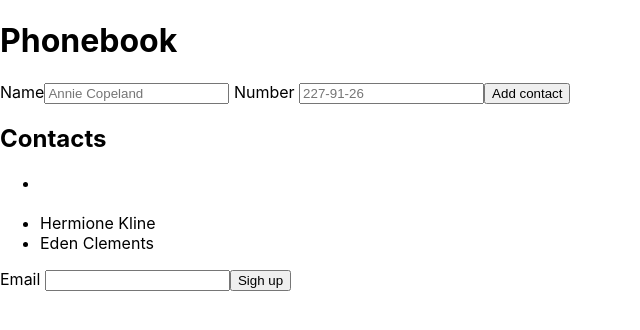
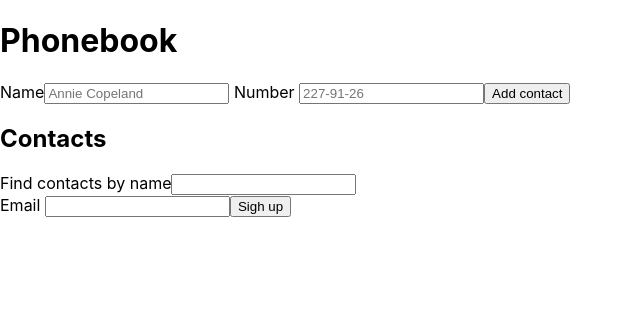
Before and after one commit to gprokopiv/react-hw-02-phonebook, a React (Create React App) app: page / in a window 1280 px wide. Shown: the top 330 px of the page, without its empty margins (0-640 px from the left). Built offline with nearby package versions, Linux system fonts and the light colour scheme.

Commit message:
addContact

```diff
--- a/src/App.js
+++ b/src/App.js
@@ -18,6 +18,14 @@ class App extends Component {
     name: '',
     number: '',
   };
+  addContact = ({ name, number }) => {
+    const contact = {
+      id: uuidv4(),
+      name,
+      number,
+    };
+    const { contacts } = this.state;
+  };
 
   handleChange = event => {
     const { name, value } = event.currentTarget;
@@ -28,6 +36,10 @@ class App extends Component {
 
     this.props.onSubmit(this.state);
     this.setState({ name: '', number: '' });
+  };
+
+  changeFilter = event => {
+    this.setState({ filter: event.currentTarget.value });
   };
 
   render() {
@@ -64,16 +76,27 @@ class App extends Component {
             ></input>
           </label>
 
-          <button type="submit">Add contact</button>
+          <button type="submit" onSubmit={this.addContact}>
+            Add contact
+          </button>
         </form>
         <h2> Contacts</h2>
-        <ul>
+        <label>
+          Find contacts by name
+          <input
+            type="text"
+            value={filter}
+            onChange={this.changeFilter}
+          ></input>
+        </label>
+
+        {/* <ul>
           <li key={this.nameInputId}>
             <p>{this.name}</p>
           </li>
           <li>Hermione Kline</li>
           <li>Eden Clements</li>
-        </ul>
+        </ul> */}
 
         {/* <h1>Phonebook</h1>
         <ContactForm onSubmit={this.addContact} /> */}
```
